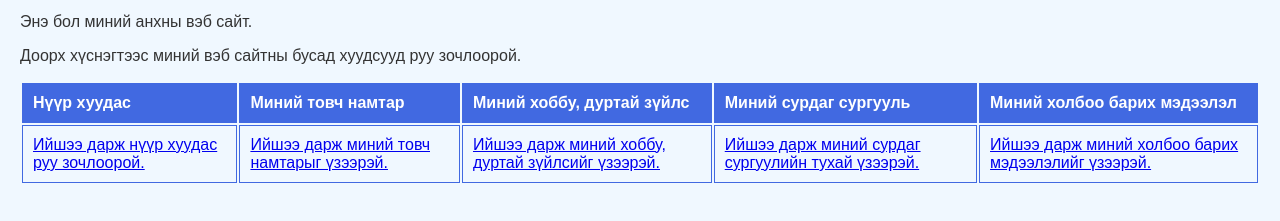
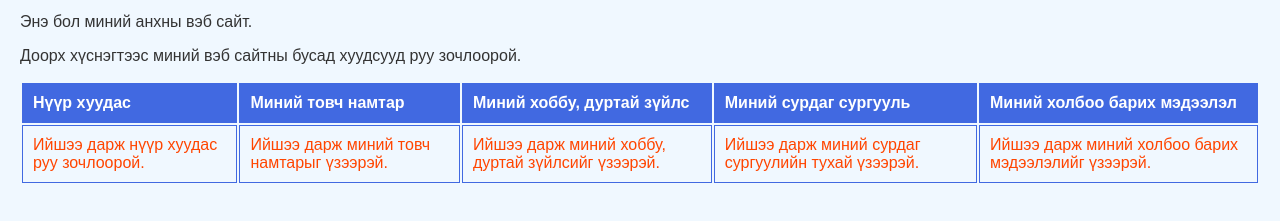
Before and after one commit to Enkhee-ops/enkhee-ops.github.io, a plain HTML site: page Lab2/index.html in a window 1280 px wide. Shown: the part 101-322 px from the top of the page. Drawn offline with Linux system fonts and the light colour scheme.

Commit message:
Update index.html

```diff
--- a/Lab2/index.html
+++ b/Lab2/index.html
@@ -9,6 +9,8 @@
         table { width: 100%; }
         th, td { border: 1px solid #4169e1; padding: 10px; text-align: left; }
         th { background-color: #4169e1; color: white; }
+                a { color: #ff4500; text-decoration: none; }
+        a:hover { text-decoration: underline; }
     </style>
 </head>
 <body>
```
